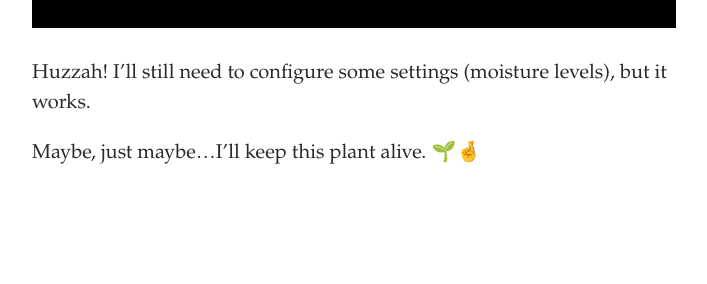
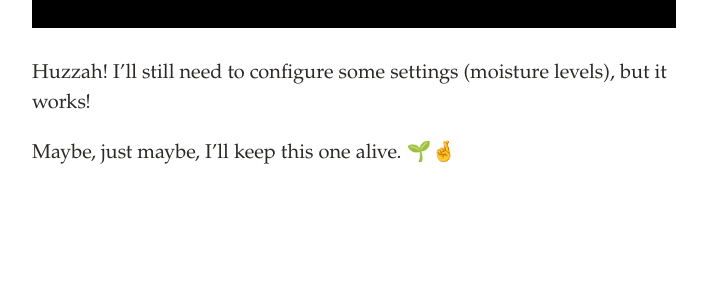
Before and after one commit to svvchen/nervxious, a Jekyll site: the page built from _posts/2021-03-08-hardware-p1.markdown, in a window 1280 px wide and 900 px high, scrolled down 4241 px. Shown: the part 298-582 px from the top of the window, without its empty margins (286-993 px from the left). Built offline with Jekyll 4.4.1, drawn with Linux system fonts in a browser that asks for light colours; comment, search, counter and statistics services are not loaded; some of the changed text lies outside the part shown.

Commit message:
Update 2021-03-08-hardware-p1.markdown

```diff
--- a/_posts/2021-03-08-hardware-p1.markdown
+++ b/_posts/2021-03-08-hardware-p1.markdown
@@ -71,12 +71,12 @@
 
 After verifying that the sensor worked, and playing around with moisture settings, I was ready to create my email notification. I did using [If This Than That](https://ifttt.com/home), a platform that allows developers to trigger and monitor events across apps.
 
-Setup was pretty straightforward: create an account, and set up an event. My plant event:
+Setup was pretty straightforward: create an account, and set up an event trigger.
 ![plant event in IFTTT](https://raw.githubusercontent.com/svvchen/nervxious/gh-pages/assets/images/if_then.jpg)
 
 Then, hooking it all up: I switched the board on, flashed the code, and dried off my sensor...
 ![email in inbox reminding me to water plant](https://raw.githubusercontent.com/svvchen/nervxious/gh-pages/assets/images/please_water.jpg)
 
-Huzzah! I'll still need to configure some settings (moisture levels), but it works.
+Huzzah! I'll still need to configure some settings (moisture levels), but it works!
 
-Maybe, just maybe...I'll keep this plant alive. 🌱🤞
+Maybe, just maybe, I'll keep this one alive. 🌱🤞
```
